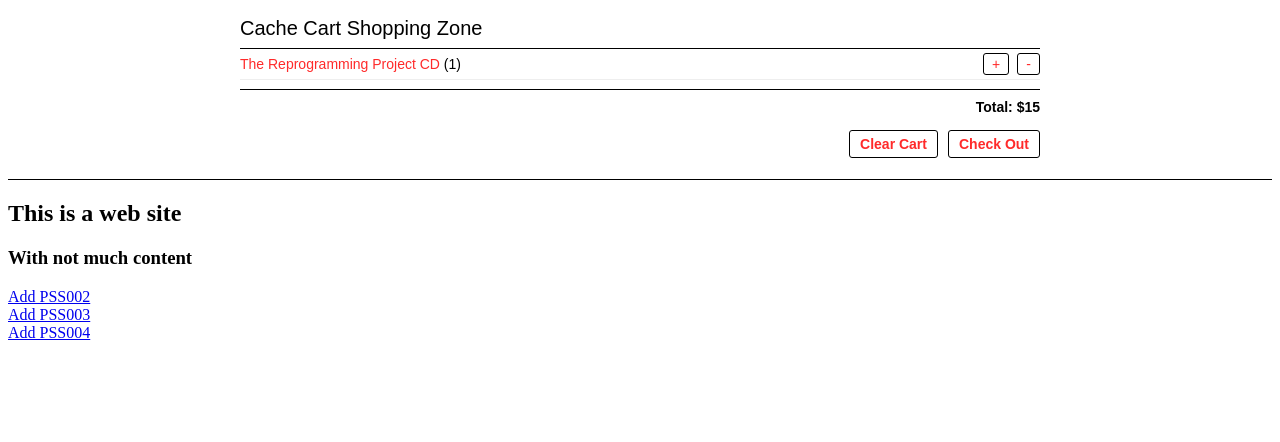
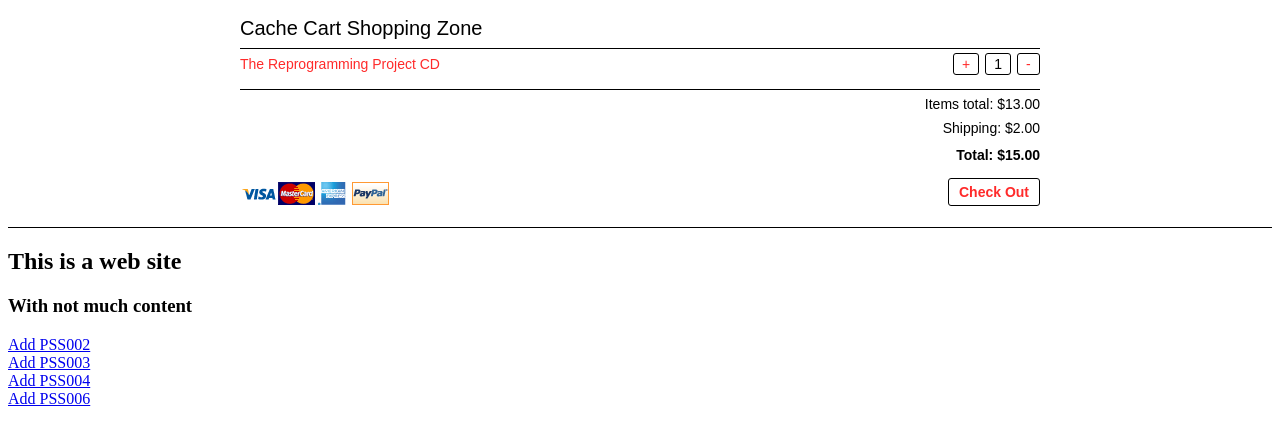
Before and after one commit to cacheflowe/cache-cart, a plain HTML site: page index.html in a window 1280 px wide. Both pictures are taken after a click on the link "Add PSS002". Drawn offline with Linux system fonts and the light colour scheme.

Commit message:
Complete refactor - basic functionality completed

```diff
--- a/cache-cart.css
+++ b/cache-cart.css
@@ -62,32 +62,45 @@
   line-height: 30px;
   border-bottom: 1px solid #eeeeee;
 }
+.cacheCartItem:last-child {
+  border-bottom: 0;
+}
 
 .cacheCartItemDescription {
-  padding-right: 65px;
+  padding-right: 87px;
   float: left;
 }
 
 .cacheCartProductActions {
-  width: 65px;
-  margin-left: -65px;
+  width: 87px;
+  margin-left: -87px;
   float: right;
 }
 
 .cacheCartProductActions a,
-.cacheCartProductActions a:hover {
-  font-size:14px;
-  line-height:14px;
+.cacheCartProductActions a:hover,
+.cacheCartProductActions span {
+  font-size: 14px;
+  line-height: 14px;
   padding: 2px 8px;
-  margin-left: 8px;
-  font-weight:bold;
+  font-weight: bold;
   border: 1px solid #000000;
   border-radius: 3px;
 }
 
+.cacheCartProductActions span {
+  margin: 0 6px;
+  font-weight: normal;
+}
+
 
 /* total price row styles */
-#cacheCartTotal {
+.cacheCartSubTotal {
+  text-align:right;
+  margin-top: 4px;
+}
+
+.cacheCartTotal {
   font-weight:bold;
   text-align:right;
   height:34px;
--- a/cache-cart.js
+++ b/cache-cart.js
@@ -1,8 +1,269 @@
-// Cache Cart namespace
-window.cacheCart = {};
+(function(){
+  function CacheCart(){
+    var _cartDiv = null,
+        _productsData = null,
+        _cartConfig = null,
+        _isOpen = false,
+        _items = {},
+        _isInternationalShipping = false,
+        _cookieKey = 'cacheCart';
 
-// Cookie storage ------------------------------------------------------------
-(function(){
+    var init = function( cartJSON ) {
+      createCartElement();
+      loadCartData( cartJSON );
+    };
+
+    var createCartElement = function() {
+      // create and insert cart element as the first <body> element
+      _cartDiv = document.createElement("div");
+      _cartDiv.setAttribute('id','cacheCart');
+      _cartDiv.setAttribute('class','hidden');
+      $(document.body).prepend(_cartDiv);
+    };
+
+    var loadCartData = function( cartJSON ) {
+      $.ajax({
+        dataType: "json",
+        url: cartJSON,
+        data: null,
+        success: cartDataLoaded
+      });
+    };
+
+    var cartDataLoaded = function( data ) {
+      _cartConfig = data.config;
+      _productsData = data.products;
+      // pull local storage if needed
+      var storedCartData = window.cacheCart.Cookie.get( _cookieKey );
+      if( storedCartData && storedCartData != '' ) {
+        var items = storedCartData.split('|');
+        for( var i=0; i < items.length; i++ ) {
+          _items[items[i].split(',')[0]] = items[i].split(',')[1];
+        }
+        showCart();
+        drawCart();
+      }
+    };
+
+    // store product ID and number added into hash
+    var addItem = function( itemId ) {
+      // update cart items count
+      if( _items[itemId] ) {
+        _items[itemId]++;
+      } else {
+        _items[itemId] = 1;
+      }
+      // show cart div
+      if(!_isOpen) {
+        showCart();
+      }
+      // update html
+      drawCart();
+      storeCart();
+      $("html, body").animate({ scrollTop: 0 }, 500);
+    };
+
+    // decrement product count
+    var removeItem = function( itemId ) {
+      // update cart items count
+      if( _items[itemId] ) {
+        _items[itemId]--;
+      }
+      if( _items[itemId] == 0 ) {
+        delete _items[itemId];
+      }
+      // show cart div
+      if(_isOpen && numItems() == 0) {
+        hideCart();
+      } else {
+        drawCart();
+      }
+      storeCart();
+    };
+
+    var clearCart = function() {
+      for(var item in _items) delete _items[item];
+      hideCart();
+    };
+
+    var storeCart = function() {
+      var serialStorage = '';
+      for(var item in _items) {
+        var itemId = item;
+        var itemQuantity = _items[item];
+        var product = _productsData[itemId];
+        if( serialStorage != '' ) serialStorage += '|';
+        serialStorage += itemId+','+itemQuantity
+      }
+      console.log('serialStorage',serialStorage);
+      window.cacheCart.Cookie.set( _cookieKey, serialStorage );
+    };
+
+    var numItems = function() {
+      var num = 0;
+      for(var item in _items) num++;
+      return num;
+    };
+
+    var drawCart = function() {
+      // calc price
+      var shippingTotal = 0;
+      var priceTotal = 0;
+      var totalWithShipping = 0;
+
+      // loop through cart items, adding up cost
+      for(var item in _items) {
+        var itemId = item;
+        var itemQuantity = _items[item];
+        var product = _productsData[itemId];
+
+        shippingTotal += calcShippingForProduct( product, itemQuantity );
+        // add up price
+        priceTotal += product['price'] * itemQuantity;
+      }
+
+      // calculate total order price w/shipping
+      totalWithShipping = priceTotal + shippingTotal;
+
+      // print table
+      var htmlStr = '';
+      htmlStr += '<div id="cacheCartInner">';
+      htmlStr += '<div id="cacheCartTitle">' + _cartConfig['cart-title'] + '</div>';
+      htmlStr += '<div id="cacheCartProducts">';
+
+      // loop through all cart items
+      for(var item in _items) {
+        var itemId = item;
+        var itemQuantity = _items[item];
+        var product = _productsData[itemId];
+
+        // calc product price
+        var priceTimesQuantity = product['price'] * itemQuantity;
+
+        // calculate product shipping
+        // var productShipping = calcShippingForProduct( product, itemQuantity );
+
+        // print item's html
+        var productLink = '';
+        var productLinkClose = '';
+        if( product['url'] ) {
+          productLink = '<a href="'+product['url']+'">';
+          productLinkClose = '</a>';
+        }
+        htmlStr += '<div class="cacheCartItem clearfix">';
+
+        htmlStr += '<div class="cacheCartItemDescription">';
+        htmlStr += productLink;
+        htmlStr += product['title'];
+        htmlStr += productLinkClose;
+        htmlStr += '</div>';
+
+        htmlStr += '<div class="cacheCartProductActions">';
+        htmlStr += '<a href="javascript:window.cacheCart.addItem(\''+itemId+'\');" class="cacheCartPlus">+</a>';
+        htmlStr += '<span class="cacheCartQuantity">' + itemQuantity + '</span>';
+        htmlStr += '<a href="javascript:window.cacheCart.removeItem(\''+itemId+'\');" class="cacheCartMinus">-</a>';
+        htmlStr += '</div>';
+
+        htmlStr += '</div>';
+      }
+
+      htmlStr += '</div>';
+
+      htmlStr += '<div class="cacheCartSubTotal">Items total: $' + window.cacheCart.Formatter.formatDollarsCents( priceTotal ) + '</div>';
+      htmlStr += '<div class="cacheCartSubTotal">Shipping: $' + window.cacheCart.Formatter.formatDollarsCents( shippingTotal ) + '</div>';
+      htmlStr += '<div class="cacheCartTotal">Total: $' + window.cacheCart.Formatter.formatDollarsCents( totalWithShipping )+ '</div>';
+
+      htmlStr += '<div id="cacheCartActions">';
+      htmlStr += '<img src="./credit-cards.gif" align="left">';
+      // htmlStr += '<a href="javascript:window.cacheCart.clearCart();">Clear Cart</a>';
+      htmlStr += '<a target="_blank" href="';
+      htmlStr += getCheckoutLink();
+      htmlStr += '">Check Out</a>';
+      htmlStr += '</div>';
+
+      htmlStr += '</div>';
+
+      $(_cartDiv).html(htmlStr);
+    };
+
+    var getCheckoutLink = function() {
+      var checkoutLink = 'https://www.paypal.com/cgi-bin/webscr?';
+      checkoutLink += '&cmd=_cart';
+      checkoutLink += '&upload=1';
+      checkoutLink += '&business=' + _cartConfig['paypal-email'];
+      checkoutLink += '&rm=0';
+      checkoutLink += '&currency_code=USD';
+      checkoutLink += '&lc=US';
+      checkoutLink += '&tax_cart=0';
+      checkoutLink += '&handling_cart=0';
+
+      // loop through all cart items
+      counter = 1; // lets us print the total on the first pass
+      for(var item in _items) {
+        var itemId = item;
+        var itemQuantity = _items[item];
+        var product = _productsData[itemId];
+
+        // calc product price and shipping
+        var priceTimesQuantity = product['price'] * itemQuantity;
+        var itemShippingTotal = calcShippingForProduct( product, itemQuantity );
+
+        // add standard options to the address
+        var intlTextAdd = "";
+        // if( $cartObj['intl'] == "true" ) { $intlTextAdd = " [intl]"; }
+        checkoutLink += '&item_name_' + counter + '=' + escape( product['title'] + intlTextAdd );
+        checkoutLink += '&item_number_' + counter + '=' + itemId;
+        checkoutLink += '&quantity_' + counter + '=' + itemQuantity;
+        checkoutLink += '&amount_' + counter + '=' + product['price'];
+        checkoutLink += '&shipping_' + counter + '=' + itemShippingTotal;
+
+        // increment paypal querystring vars
+        counter++;
+      }
+
+      return checkoutLink;
+    };
+
+    var calcShippingForProduct = function( product, quantity ) {
+      // calculate shipping based on incrementing
+      var numFullPriceShipping = Math.ceil( quantity / product['shipping']['increment'] );
+      var numNextPriceShipping = quantity - numFullPriceShipping;
+      var shipping = 0;
+
+      // add shipping depending on intl status
+      if( _isInternationalShipping == true ) {
+        shipping += product['shipping']['first-intl'] * numFullPriceShipping;
+        shipping += product['shipping']['next-intl'] * numNextPriceShipping;
+      } else {
+        shipping += product['shipping']['first'] * numFullPriceShipping;
+        shipping += product['shipping']['next'] * numNextPriceShipping;
+      }
+
+      return shipping;
+    };
+
+    var showCart = function() {
+      _isOpen = true;
+      $(_cartDiv).removeClass('hidden');
+
+    };
+
+    var hideCart = function() {
+      _isOpen = false;
+      $(_cartDiv).addClass('hidden');
+    };
+
+    return {
+      init: init,
+      addItem: addItem,
+      removeItem: removeItem,
+      clearCart: clearCart
+    }
+  }
+
+  window.cacheCart = new CacheCart();
+
+  // Cookie storage --------------------------------------------------------
   // original from http://www.quirksmode.org/js/cookies.html
   function Cookie(){}
 
@@ -32,266 +293,47 @@ window.cacheCart = {};
   };
 
   window.cacheCart.Cookie = Cookie;
-})();
 
+  // Number formatting ----------------------------------------------------
+  var Formatter = {};
 
-// Cart ------------------------------------------------------------------------
-(function(){
-  function CacheCart(){
-    var _cartDiv = null,
-        _productsData = null,
-        _cartConfig = null,
-        _isOpen = false,
-        _items = {},
-        _isInternationalShipping = false;
-
-    var init = function( cartJSON ) {
-      createCartElement();
-      loadCartData( cartJSON );
+  /**
+   *  Returns a number with the traditional US currency format.
+   *  @param  str A numberic monetary value.
+   *  @return A number (in string format), with traditional US currency formatting.
+   *  @use    {@code var moneyVal = Formatter.formatDollarsCents('303.333333');}
+   */
+  Formatter.formatDollarsCents = function(str) {
+    var numParts;
+    numParts = (str + '').split('.');
+    if (numParts.length === 1) {
+      numParts.push('00');
+    } else {
+      while (numParts[1].length < 2) {
+        numParts[1] += '0';
+      }
+      numParts[1] = numParts[1].substr(0, 2);
+    }
+    return numParts.join('.');
   };
 
-    var createCartElement = function() {
-      // create and insert cart element as the first <body> element
-      _cartDiv = document.createElement("div");
-      _cartDiv.setAttribute('id','cacheCart');
-      _cartDiv.setAttribute('class','hidden');
-      $(document.body).prepend(_cartDiv);
+  /**
+   *  Returns a string, formatted with commas in between every 3 numbers.
+   *  @param  str A number.
+   *  @return A formatted number (in string format).
+   *  @use    {@code var formattedNumber = Formatter.addCommasToNumber('3000000');}
+   */
+  Formatter.addCommasToNumber = function(str) {
+    x = (str + '').split('.');
+    x1 = x[0];
+    x2 = x.length > 1 ? '.' + x[1] : '';
+    var rgx = /(\d+)(\d{3})/;
+    while (rgx.test(x1)) {
+      x1 = x1.replace(rgx, '$1' + ',' + '$2');
+    }
+    return x1 + x2;
   };
 
-    var loadCartData = function( cartJSON ) {
-      $.ajax({
-        dataType: "json",
-        url: cartJSON,
-        data: null,
-        success: cartDataLoaded
-      });
-    };
+  window.cacheCart.Formatter = Formatter;
 
-    var cartDataLoaded = function( data ) {
-      _cartConfig = data.config;
-      _productsData = data.products;
-    };
-
-    // store product ID and number added into hash
-    var addItem = function( itemId ) {
-      // update cart items count
-      if( _items[itemId] ) {
-        _items[itemId]++;
-      } else {
-        _items[itemId] = 1;
-      }
-      // show cart div
-      if(!_isOpen) {
-        showCart();
-      }
-      // update html
-      drawCart();
-    };
-
-    // decrement product count
-    var removeItem = function( itemId ) {
-      // update cart items count
-      if( _items[itemId] ) {
-        _items[itemId]--;
-      }
-      if( _items[itemId] == 0 ) {
-        delete _items[itemId];
-      }
-      // show cart div
-      if(_isOpen && numItems() == 0) {
-        hideCart();
-      } else {
-        drawCart();
-      }
-    };
-
-    var clearCart = function() {
-      for(var item in _items) delete _items[item];
-      hideCart();
-    };
-
-    var numItems = function() {
-      var num = 0;
-      for(var item in _items) num++;
-      return num;
-    };
-
-    var drawCart = function() {
-      // calc price
-      var shippingTotal = 0;
-      var priceTotal = 0;
-      var totalWithShipping = 0;
-
-      // loop through cart items, adding up cost
-      for(var item in _items) {
-        var itemId = item;
-        var itemQuantity = _items[item];
-        var product = _productsData[itemId];
-
-        // calculate and add shipping
-        var numFullPriceShipping = Math.ceil( itemQuantity / product['shipping']['increment'] );
-        var numNextPriceShipping = itemQuantity - numFullPriceShipping;
-
-        // add shipping depending on intl status
-        if( _isInternationalShipping == true ) {
-          shippingTotal += product['shipping']['first-intl'] * numFullPriceShipping;
-          shippingTotal += product['shipping']['next-intl'] * numNextPriceShipping;
-        } else {
-          shippingTotal += product['shipping']['first'] * numFullPriceShipping;
-          shippingTotal += product['shipping']['next'] * numNextPriceShipping;
-        }
-
-        // add up price
-        priceTotal += product['price'] * itemQuantity;
-      }
-
-      // calculate total order price w/shipping
-      totalWithShipping = priceTotal + shippingTotal;
-
-      // print table
-      var htmlStr = '';
-      htmlStr += '<div id="cacheCartInner">';
-      htmlStr += '<div id="cacheCartTitle">' + _cartConfig['cart-title'] + '</div>';
-      htmlStr += '<div id="cacheCartProducts">';
-
-      // loop through all cart items
-      for(var item in _items) {
-        var itemId = item;
-        var itemQuantity = _items[item];
-        var product = _productsData[itemId];
-
-        // calc product price
-        var priceTimesQuantity = product['price'] * itemQuantity;
-
-        // calculate and add shipping
-        var shippingTotal = 0;
-        var numFullPriceShipping = Math.ceil( itemQuantity / product['shipping']['increment'] );
-        var numNextPriceShipping = itemQuantity - numFullPriceShipping;
-
-        if( _isInternationalShipping == true ) {
-          shippingTotal += product['shipping']['first-intl'] * numFullPriceShipping;
-          shippingTotal += product['shipping']['next-intl'] * numNextPriceShipping;
-        } else {
-          shippingTotal += product['shipping']['first'] * numFullPriceShipping;
-          shippingTotal += product['shipping']['next'] * numNextPriceShipping;
-        }
-
-        // print item's html
-        var productLink = '';
-        var productLinkClose = '';
-        if( product['url'] ) {
-          productLink = '<a href="'+product['url']+'">';
-          productLinkClose = '</a>';
-        }
-        htmlStr += '<div class="cacheCartItem clearfix">';
-
-        htmlStr += '<div class="cacheCartItemDescription">';
-        htmlStr += productLink;
-        htmlStr += product['title'];
-        htmlStr += productLinkClose;
-        htmlStr += ' (' + itemQuantity + ')';
-        htmlStr += '</div>';
-
-        htmlStr += '<div class="cacheCartProductActions">';
-        htmlStr += '<a href="javascript:window.cacheCart.cart.addItem(\''+itemId+'\');" class="cacheCartPlus">+</a>';
-        htmlStr += '<a href="javascript:window.cacheCart.cart.removeItem(\''+itemId+'\');" class="cacheCartMinus">-</a>';
-        htmlStr += '</div>';
-
-        htmlStr += '</div>';
-
-
-        // htmlStr += '<td><a href="javascript:mycart.addToCart(\''+itemId+'\');">+</a></td>';    // add another
-        // htmlStr += '<td><a href="javascript:mycart.clearProduct(\''+itemId+'\');">-</a></td>';  // remove
-        // htmlStr += '<td>'+priceTimesQuantity+'</td>';                    // price based on number in cart
-        // htmlStr += '<td>'+shippingTotal+'</td>';                     // shipping based on number in cart
-      }
-
-      htmlStr += '</div>';
-
-      htmlStr += '<div id="cacheCartTotal">Total: $'+totalWithShipping+'</div>';
-
-      htmlStr += '<div id="cacheCartActions">';
-      htmlStr += '<a href="javascript:window.cacheCart.cart.clearCart();">Clear Cart</a>';
-      htmlStr += '<a target="_blank" href="';
-      htmlStr += getCheckoutLink();
-      htmlStr += '">Check Out</a>';
-      htmlStr += '</div>';
-
-      htmlStr += '</div>';
-
-      $(_cartDiv).html(htmlStr);
-    };
-
-    var getCheckoutLink = function() {
-      var checkoutLink = 'https://www.paypal.com/cgi-bin/webscr?';
-      checkoutLink += '&cmd=_cart';
-      checkoutLink += '&upload=1';
-      checkoutLink += '&business=' + _cartConfig['paypal-email'];
-      checkoutLink += '&rm=0';
-      checkoutLink += '&currency_code=USD';
-      checkoutLink += '&lc=US';
-      checkoutLink += '&tax_cart=0';
-      checkoutLink += '&handling_cart=0';
-
-      // loop through all cart items
-      counter = 1; // lets us print the total on the first pass
-      for(var item in _items) {
-        var itemId = item;
-        var itemQuantity = _items[item];
-        var product = _productsData[itemId];
-
-        // calc product price
-        var priceTimesQuantity = product['price'] * itemQuantity;
-
-        // add standard options to the address
-        var intlTextAdd = "";
-        // if( $cartObj['intl'] == "true" ) { $intlTextAdd = " [intl]"; }
-        checkoutLink += '&item_name_' + counter + '=' + escape( product['title'] + intlTextAdd );
-        checkoutLink += '&item_number_' + counter + '=' + itemId;
-        checkoutLink += '&quantity_' + counter + '=' + itemQuantity;
-        checkoutLink += '&amount_' + counter + '=' + product['price'];
-
-        // calculate and add shipping
-        var itemShippingTotal = 0;
-        numFullPriceShipping = Math.ceil( itemQuantity / product['shipping']['increment'] );   // get number of products at full shipping price
-        numNextPriceShipping = itemQuantity - numFullPriceShipping;             // get number of products at secondary shipping price
-
-        if( _isInternationalShipping == true ) {
-          itemShippingTotal = itemShippingTotal + product['shipping']['first-intl'] * numFullPriceShipping;
-          itemShippingTotal = itemShippingTotal + product['shipping']['next-intl'] * numNextPriceShipping;
-        } else {
-          itemShippingTotal = itemShippingTotal + product['shipping']['first'] * numFullPriceShipping;
-          itemShippingTotal = itemShippingTotal + product['shipping']['next'] * numNextPriceShipping;
-        }
-
-        // add calculated shipping to address
-        checkoutLink += '&shipping_' + counter + '=' + itemShippingTotal;
-
-        // increment paypal querystring vars
-        counter++;
-      }
-
-      return checkoutLink;
-    };
-
-    var showCart = function() {
-      _isOpen = true;
-      $(_cartDiv).removeClass('hidden');
-
-    };
-
-    var hideCart = function() {
-      _isOpen = false;
-      $(_cartDiv).addClass('hidden');
-    };
-
-    return {
-      init: init,
-      addItem: addItem,
-      removeItem: removeItem,
-      clearCart: clearCart
-    }
-  }
-
-  window.cacheCart.cart = new CacheCart();
 })();
--- a/index.html
+++ b/index.html
@@ -14,14 +14,15 @@
     <section class='main'>
       <h1>This is a web site</h1>
       <h3>With not much content</h3>
-      <div><a href="javascript:window.cacheCart.cart.addItem('PSS002');">Add PSS002</a></div>
-      <div><a href="javascript:window.cacheCart.cart.addItem('PSS003');">Add PSS003</a></div>
-      <div><a href="javascript:window.cacheCart.cart.addItem('PSS004');">Add PSS004</a></div>
+      <div><a href="javascript:window.cacheCart.addItem('PSS002');">Add PSS002</a></div>
+      <div><a href="javascript:window.cacheCart.addItem('PSS003');">Add PSS003</a></div>
+      <div><a href="javascript:window.cacheCart.addItem('PSS004');">Add PSS004</a></div>
+      <div><a href="javascript:window.cacheCart.addItem('PSS006');">Add PSS006</a></div>
     </section>
     <script src="./jquery-1.9.0.min.js" type="text/javascript"></script>
     <script src="./cache-cart.js" type="text/javascript"></script>
     <script>
-      window.cacheCart.cart.init('./products.json');
+      window.cacheCart.init('./products.json');
     </script>
   </body>
 </html>
```
Lines whose indentation alone changed are shown as unchanged.
